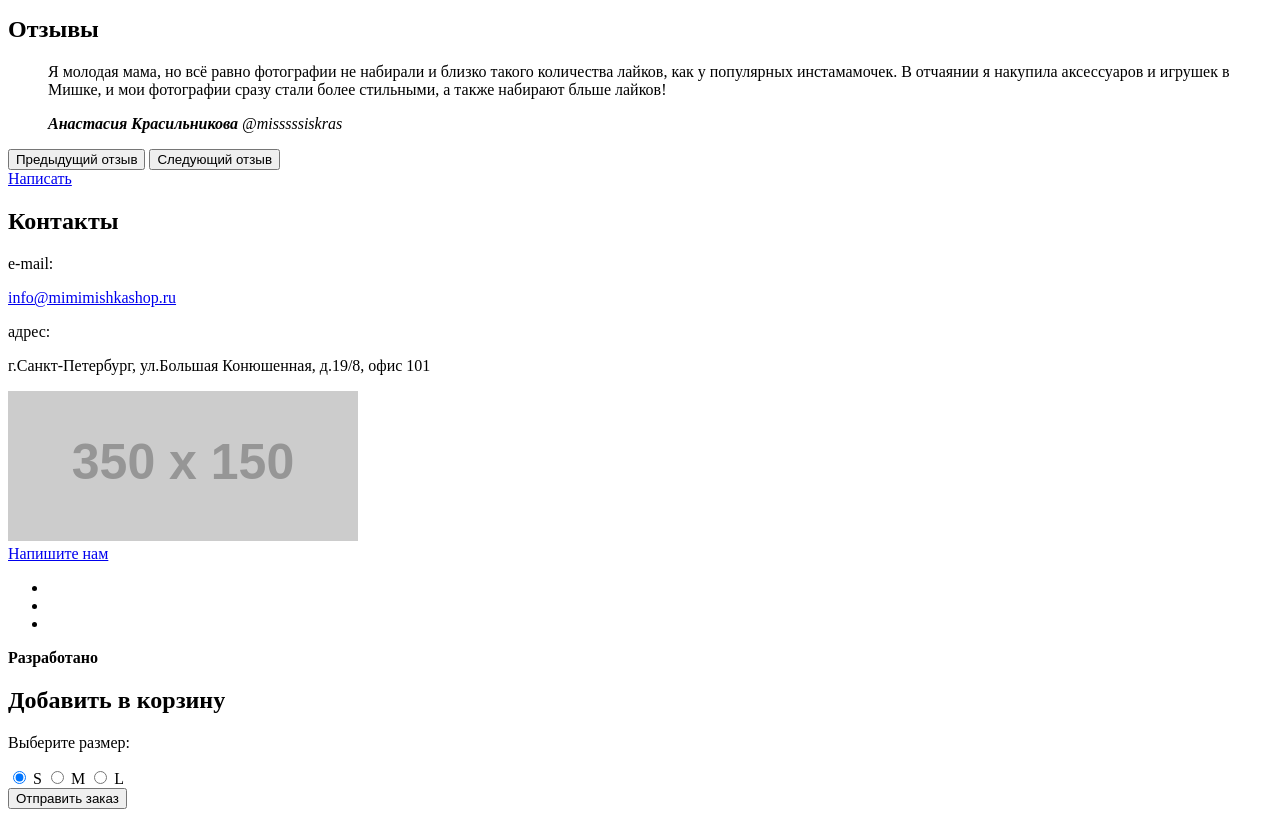
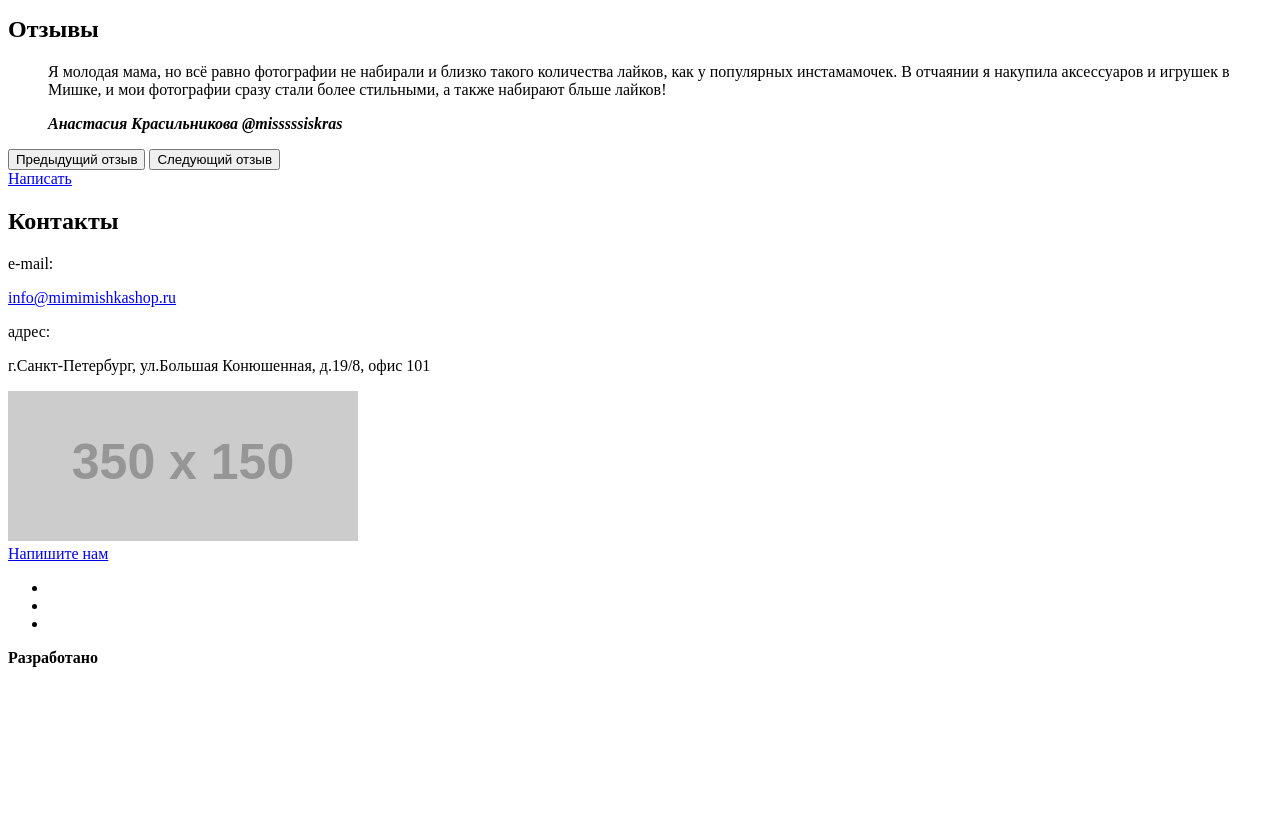
Before and after one commit to AnnRid/136660-mishka, a website: page index.html in a window 1280 px wide. Shown: the part 739-1556 px from the top of the page. After the commit the page ends 1414 px from the top, so only its background shows below. Drawn offline with Linux system fonts and the light colour scheme; placeholder pictures from the web are drawn by us.

Commit message:
Revert "Добавила модальное окно, исправила отзыв"
This reverts commit 282e35dc8994aba91a409372d85fae05df3dd1eb.

```diff
--- a/index.html
+++ b/index.html
@@ -82,6 +82,8 @@
           <p class="feature__price">Цена: 990 руб.</p>
           <a class="feature__btn btn" href="form.html">Заказать</a>
         </footer>
+        <!-- Модальное окно. -->
+        <div class="modal modal--order"></div>
       </div>
     </article>
     <section class="about">
@@ -114,8 +116,9 @@
           <blockquote class="reviews_item">
             <p class="reviews__text">Я молодая мама, но всё равно фотографии  не набирали и близко такого количества лайков, как у популярных инстамамочек. В отчаянии я накупила аксессуаров и игрушек в Мишке, и мои фотографии сразу стали более стильными, а также набирают бльше лайков!</p>
             <cite class="reviews__author">
-                <b class="reviews__author-name">Анастасия Красильникова</b>
-                <span class="reviews__author-tag">@misssssiskras</span>
+              <b class="reviews__author-name">Анастасия Красильникова
+                <span class="reviews__tag">@misssssiskras</span>
+              </b>
             </cite>
           </blockquote>
           <div class="reviews__controls">
@@ -163,23 +166,5 @@
       <a class="copyright__link" href="https://htmlacademy.ru/intensive/adaptive"></a>
     </div>
   </footer>
-    <!-- Модальное окно. -->
-    <div class="modal modal--order">
-      <h2 class="modal__title">Добавить в корзину</h2>
-      <p class="modal__text">Выберите размер:</p>
-      <form class="size-form" action="https://echo.htmlacademy.ru" method="post">
-        <div class="size-form__wrapper">
-          <input class="size-form__input-radio" type="radio" name="size" id="small" value="s" checked>
-          <label class="size-form__label-radio" for="small">S</label>
-          <input class="size-form__input-radio" type="radio" name="size" id="middle" value="m">
-          <label class="size-form__label-radio" for="middle">M</label>
-          <input class="size-form__input-radio" type="radio" name="size" id="large" value="l">
-          <label class="size-form__label-radio" for="large">L</label>
-        </div>
-        <div class="size-form__footer">
-          <button class="size-form__btn btn" type="submit">Отправить заказ</button>
-        </div>
-      </form>
-    </div>
   </body>
 </html>
```
Lines whose indentation alone changed are shown as unchanged.
